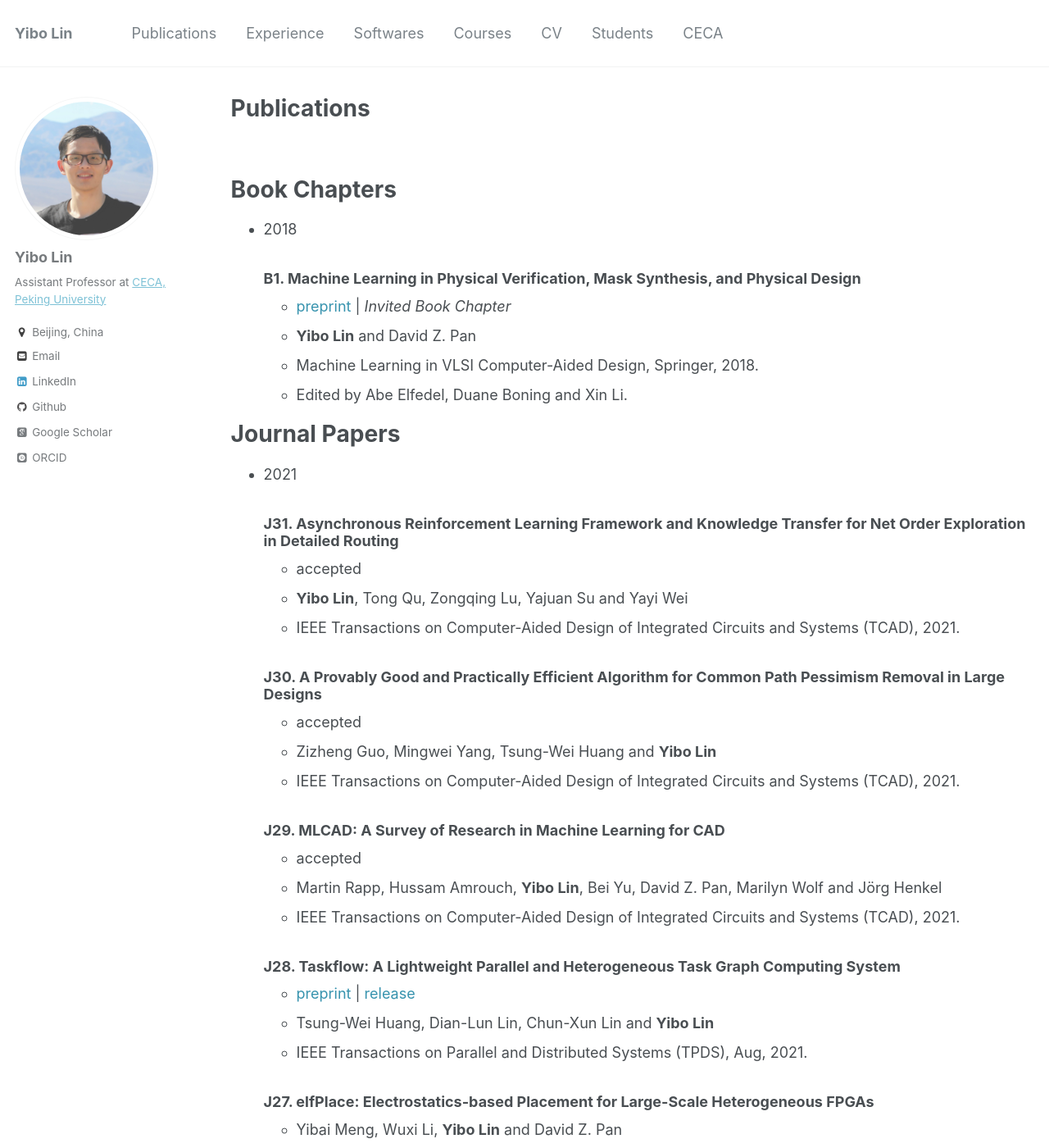
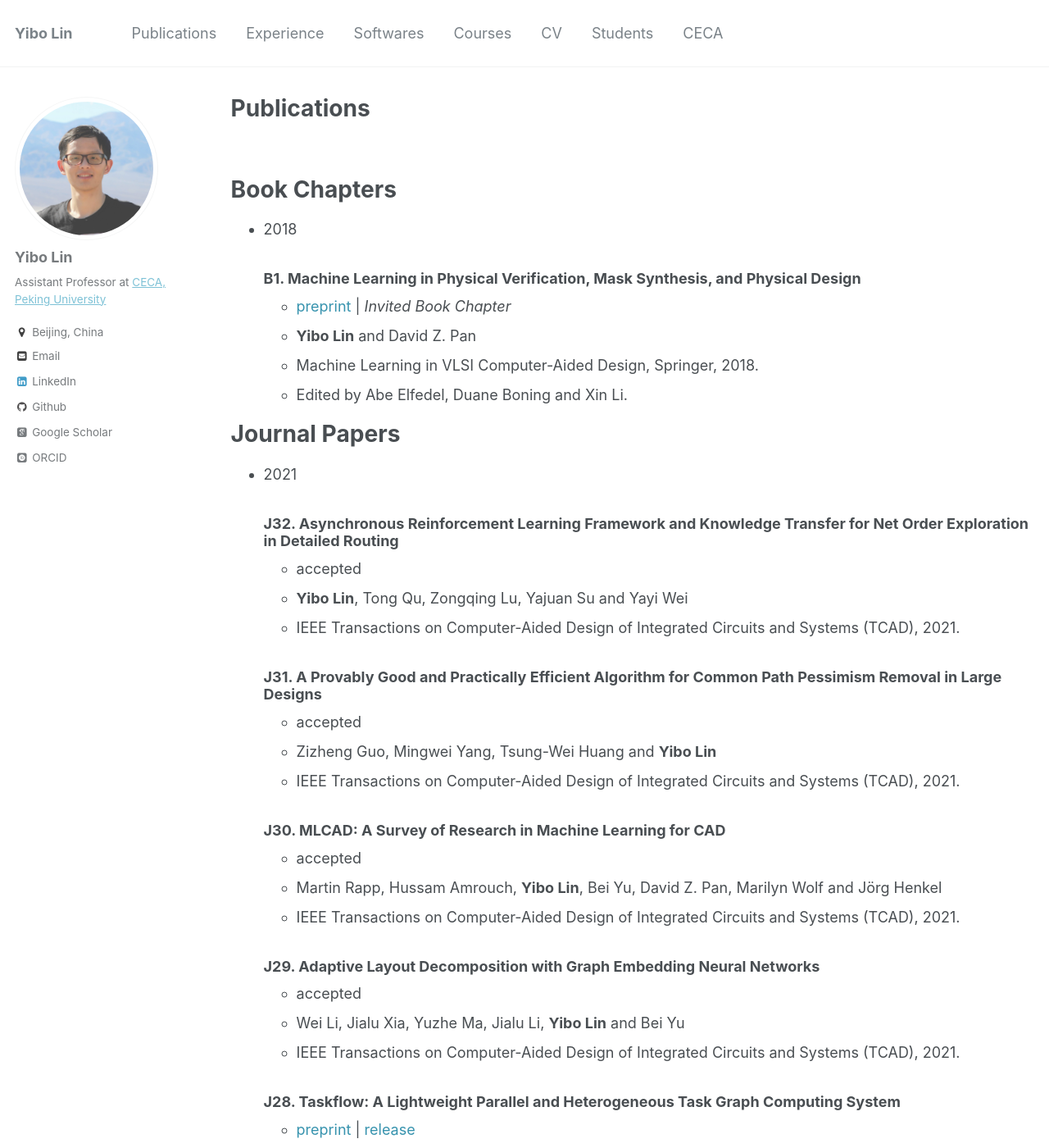
Before and after one commit to limbo018/limbo018.github.io, a Jekyll site: the page built from _pages/publications.md, in a window 1280 px wide and 1400 px high. Shown: the whole window at 82% size. Built offline with Jekyll 4.4.1, drawn with Linux system fonts in a browser that asks for light colours; some web fonts are replaced.

Commit message:
add wei li's tcad

```diff
--- a/_pages/publications.md
+++ b/_pages/publications.md
@@ -30,19 +30,24 @@ Journal Papers
 
 * 2021
 
-  ### J31. [Asynchronous Reinforcement Learning Framework and Knowledge Transfer for Net Order Exploration in Detailed Routing](https://doi.org/10.1109/TCAD.2021.3117505)
+  ### J32. [Asynchronous Reinforcement Learning Framework and Knowledge Transfer for Net Order Exploration in Detailed Routing](https://doi.org/10.1109/TCAD.2021.3117505)
      * accepted
      * **Yibo Lin**, Tong Qu, Zongqing Lu, Yajuan Su and Yayi Wei
      * IEEE Transactions on Computer-Aided Design of Integrated Circuits and Systems (TCAD), 2021.
 
-  ### J30. [A Provably Good and Practically Efficient Algorithm for Common Path Pessimism Removal in Large Designs](https://doi.org/10.1109/TCAD.2021.3124758)
+  ### J31. [A Provably Good and Practically Efficient Algorithm for Common Path Pessimism Removal in Large Designs](https://doi.org/10.1109/TCAD.2021.3124758)
      * accepted
      * Zizheng Guo, Mingwei Yang, Tsung-Wei Huang and **Yibo Lin**
      * IEEE Transactions on Computer-Aided Design of Integrated Circuits and Systems (TCAD), 2021.
 
-  ### J29. [MLCAD: A Survey of Research in Machine Learning for CAD](https://doi.org/10.1109/TCAD.2021.3124762)
+  ### J30. [MLCAD: A Survey of Research in Machine Learning for CAD](https://doi.org/10.1109/TCAD.2021.3124762)
      * accepted
      * Martin Rapp, Hussam Amrouch, **Yibo Lin**, Bei Yu, David Z. Pan, Marilyn Wolf and Jörg Henkel
+     * IEEE Transactions on Computer-Aided Design of Integrated Circuits and Systems (TCAD), 2021.
+
+  ### J29. Adaptive Layout Decomposition with Graph Embedding Neural Networks
+     * accepted
+     * Wei Li, Jialu Xia, Yuzhe Ma, Jialu Li, **Yibo Lin** and Bei Yu
      * IEEE Transactions on Computer-Aided Design of Integrated Circuits and Systems (TCAD), 2021.
 
   ### J28. [Taskflow: A Lightweight Parallel and Heterogeneous Task Graph Computing System](https://doi.org/10.1109/TPDS.2021.3104255)
```
Also changed, not shown: _includes/publications_cv.md (+5 -3 lines), ref/publications.bib (+13 -0 lines), 4 other files.
